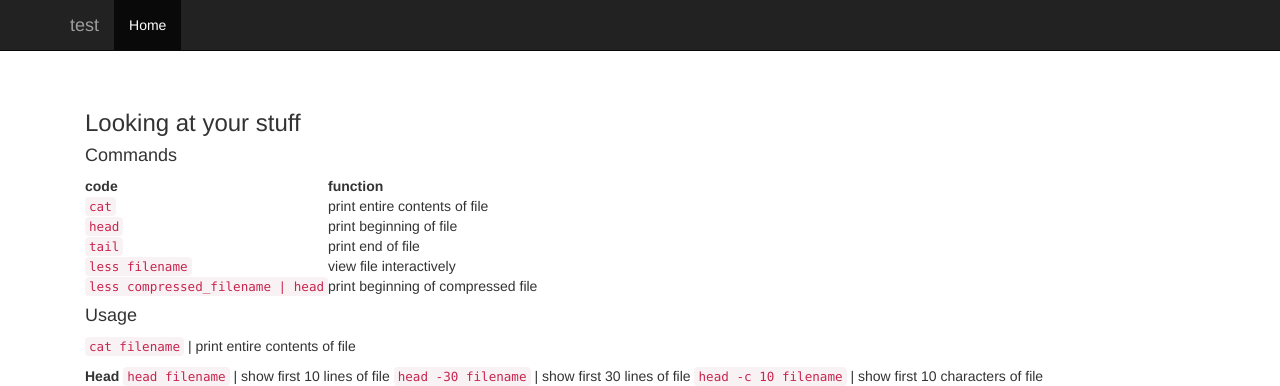
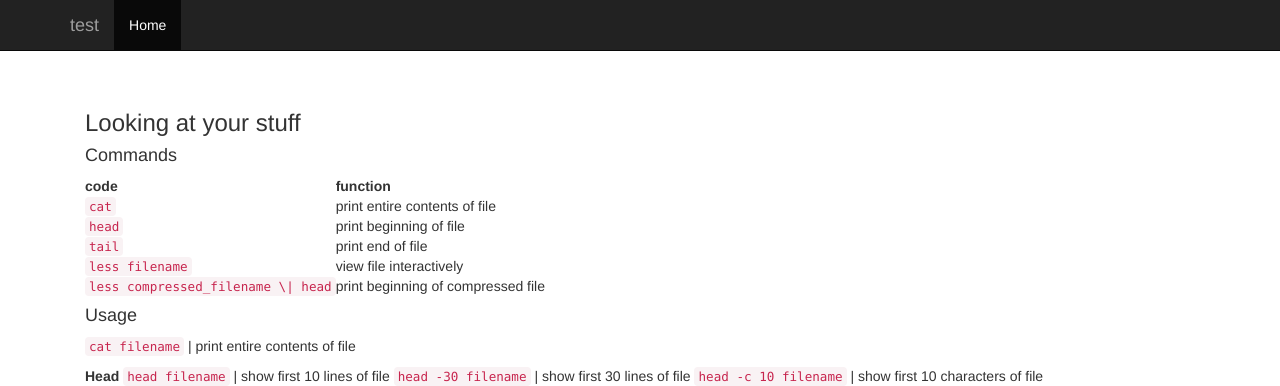
Before and after one commit to karajones/karajones.github.io, a Jekyll site: the page built from code.md, in a window 1280 px wide. Shown: the top 386 px of the page. Built offline with Jekyll 4.4.1, drawn with Linux system fonts in a browser that asks for light colours; nearby versions of some CDN libraries; our own code applies the rules of GitHub Pages for plain Markdown files.

Commit message:
Update code.md

```diff
--- a/code.md
+++ b/code.md
@@ -7,7 +7,7 @@
 | `head` | print beginning of file |
 | `tail` | print end of file |
 | `less filename` | view file interactively |
-| `less compressed_filename | head` | print beginning of compressed file |
+| `less compressed_filename \| head` | print beginning of compressed file |
 
 #### Usage
 `cat filename` | print entire contents of file
```
